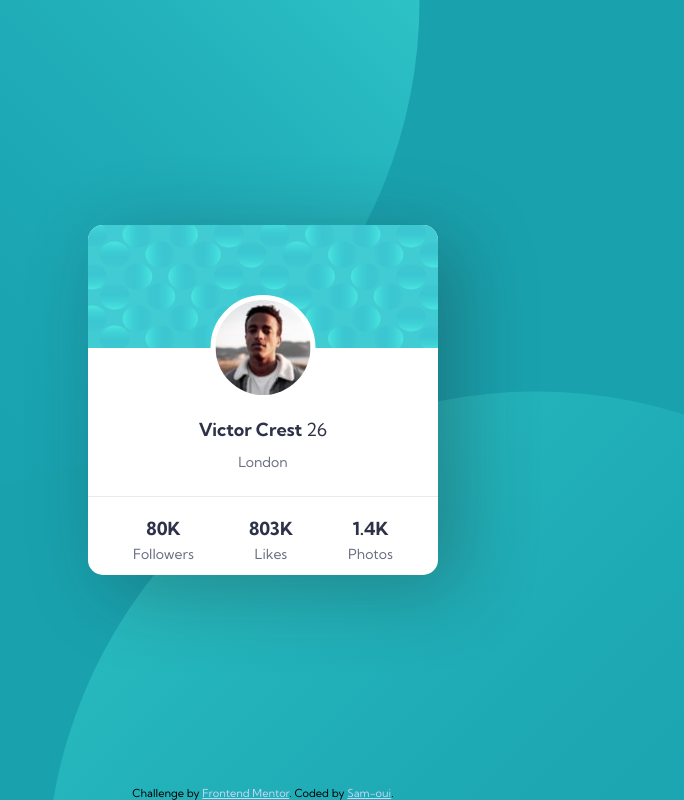
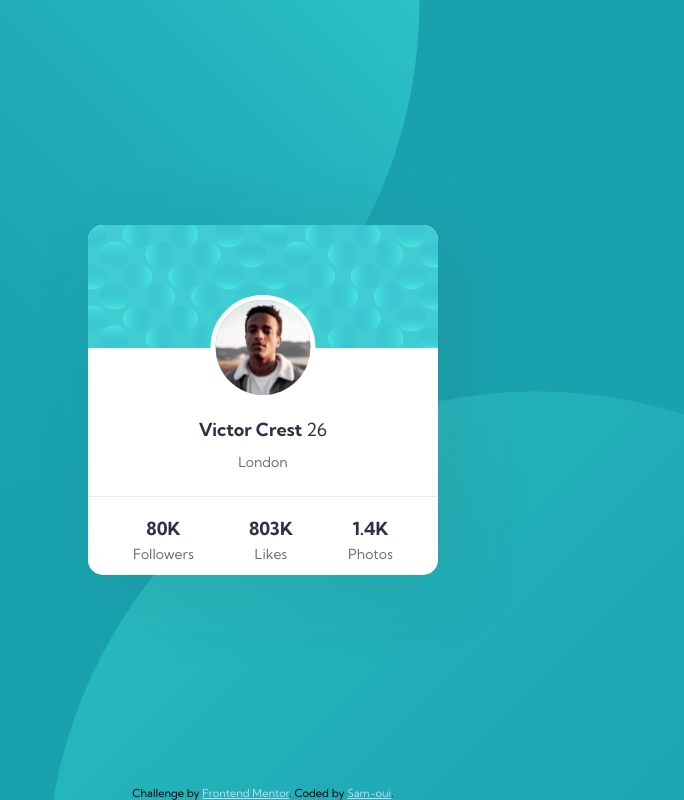
Before and after one commit to Sam-oui/Frontend-Mentor, a plain HTML site: page index.html in a window 1280 px wide. Shown: the whole page, without its empty margins (377-1061 px from the left). Drawn offline with Linux system fonts and the light colour scheme.

Commit message:
Add files via upload

```diff
--- a/styles/style.css
+++ b/styles/style.css
@@ -26,7 +26,7 @@ body {
   border-radius: 15px;
   background-color: white;
   -webkit-box-shadow: 0px 0px 20px #070707;
-  box-shadow: 20px 15px 80px rgba(29, 29, 29, 0.308);
+  box-shadow: 20px 15px 80px rgba(61, 61, 61, 0.11);
 }
 
 hr {
```
